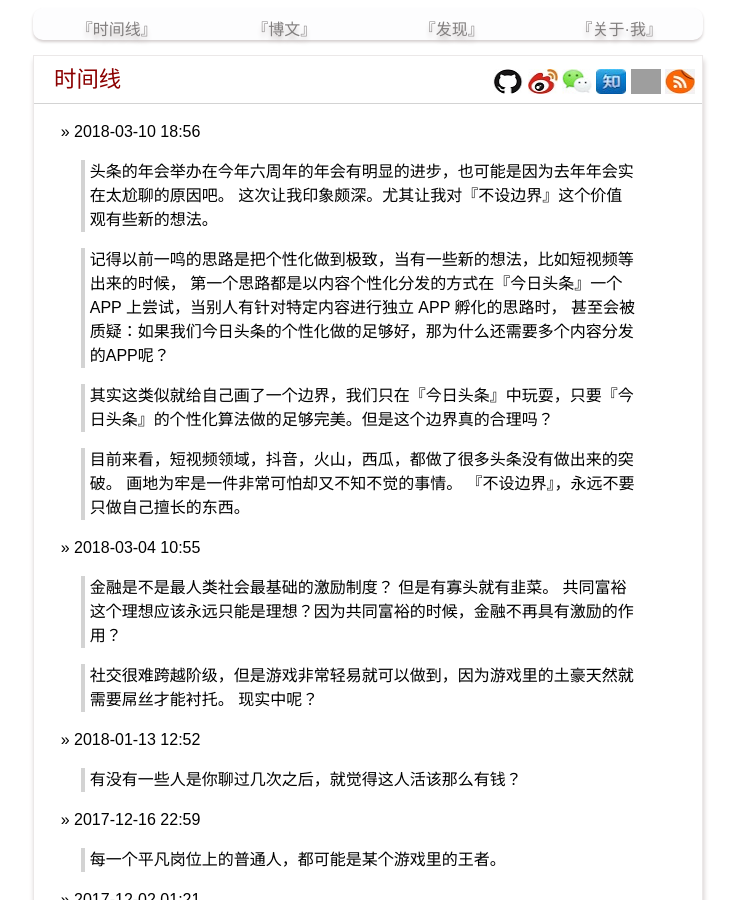
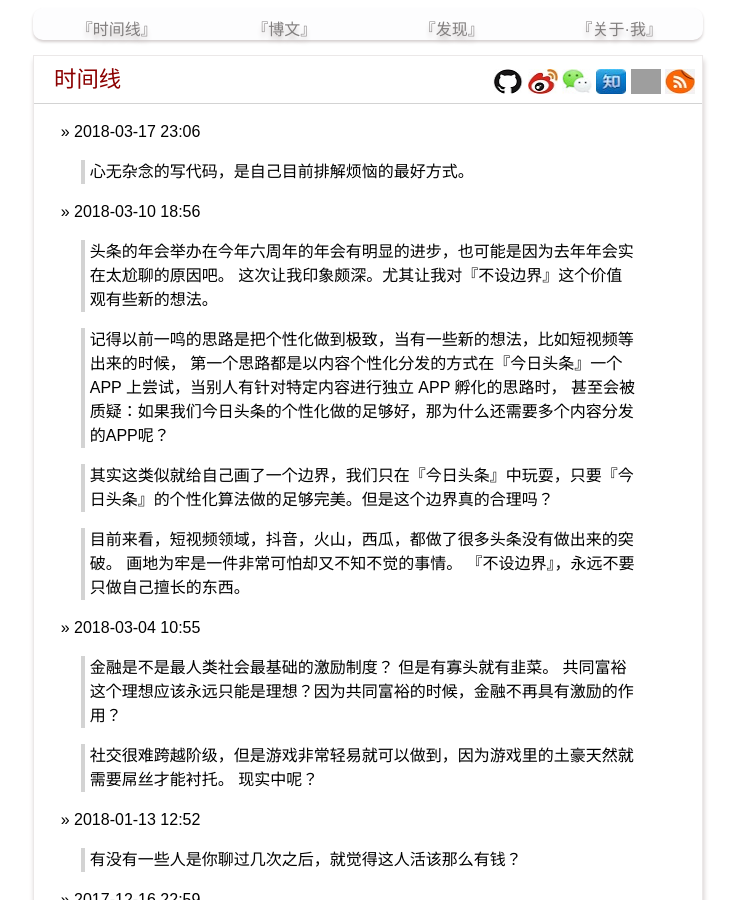
Before and after one commit to yanyiwu/blog, a Jekyll site: the page built from index.md, in a window 1280 px wide and 900 px high. Shown: the whole window, without its empty margins (272-1009 px from the left). Built offline with Jekyll 4.4.1, drawn with Linux system fonts in a browser that asks for light colours; Markdown is read by kramdown in place of the engine named in the settings; comment, search, counter and statistics services are not loaded; grey boxes are pictures that could not be loaded.

Commit message:
[moment] update

```diff
--- a/index.md
+++ b/index.md
@@ -2,6 +2,10 @@
 layout: post_without_date
 title: 时间线
 ---
+
+&raquo; 2018-03-17 23:06
+
+> 心无杂念的写代码，是自己目前排解烦恼的最好方式。
 
 &raquo; 2018-03-10 18:56
 
```
